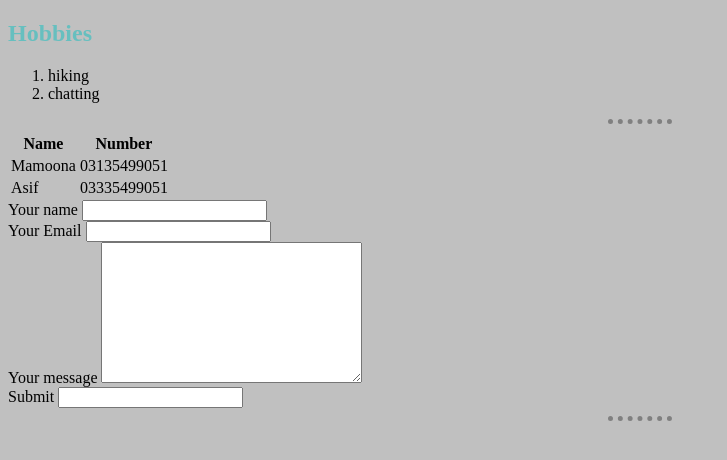
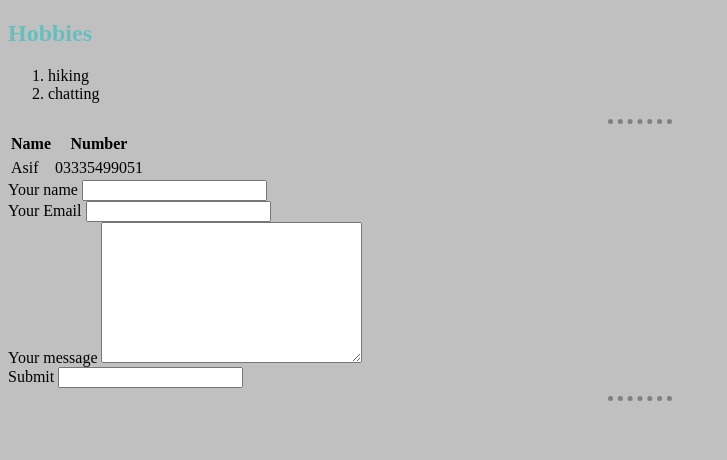
Before and after one commit to asifparacha/cv, a plain HTML site: page hobbies.html in a window 1280 px wide. Shown: the whole page, without its empty margins (0-727 px from the left). Drawn offline with Linux system fonts and the light colour scheme.

Commit message:
remove number

```diff
--- a/hobbies.html
+++ b/hobbies.html
@@ -18,9 +18,7 @@
     <th>Name</th>
     <th>Number</th>
     <tr>
-      <td>Mamoona</td>
-      <td>03135499051</td>
-    </tr>
+
     <tr>
       <td>Asif</td>
       <td>03335499051</td>
```
